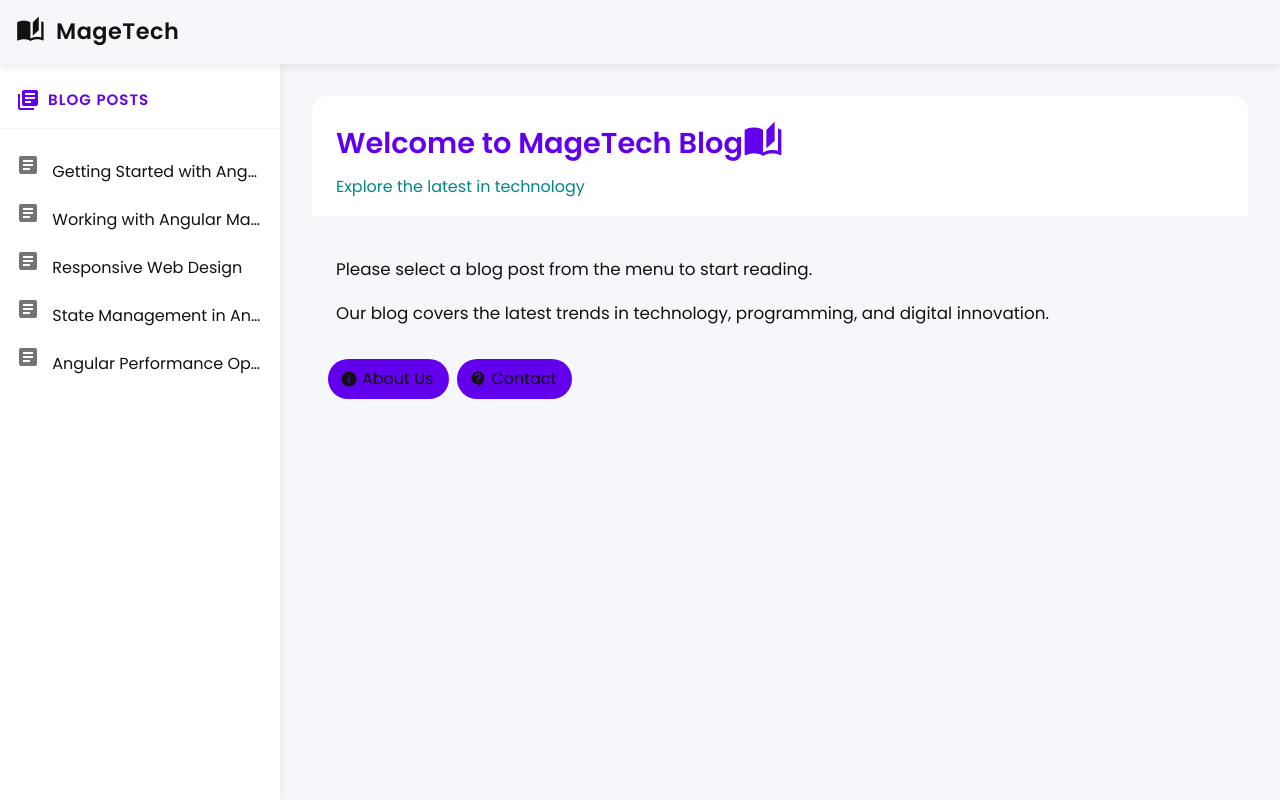
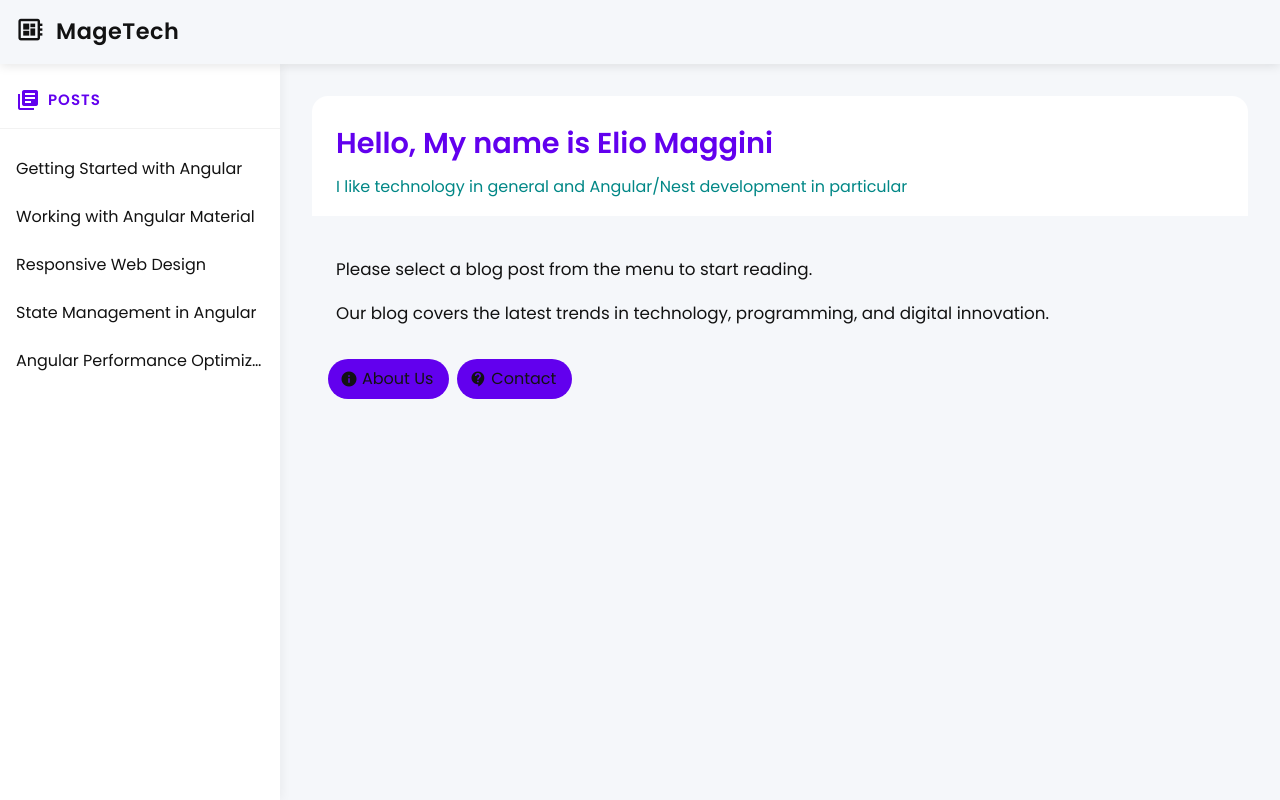
Before and after one commit to emaggini-1/magetech-ai-vibe, an Angular app: page / in a window 1280 px wide. Built offline with nearby package versions, Linux system fonts and the light colour scheme.

Commit message:
update of styling

```diff
--- a/src/app/app.component.html
+++ b/src/app/app.component.html
@@ -7,7 +7,7 @@
       <mat-icon>menu</mat-icon>
     </button>
   }
-  <span><mat-icon class="logo-icon">auto_stories</mat-icon> MageTech</span>
+  <span><mat-icon class="logo-icon">developer_board</mat-icon> MageTech</span>
   <span class="toolbar-spacer"></span>
 </mat-toolbar>
 
@@ -17,14 +17,13 @@
     [opened]="!(isHandset$ | async)"
     class="sidenav mat-elevation-z2">
     <div class="nav-header">
-      <mat-icon>library_books</mat-icon> Blog Posts
+      <mat-icon>library_books</mat-icon>Posts
     </div>
     <mat-nav-list>
       @for (post of blogPosts; track post) {
         <a mat-list-item
           (click)="selectPost(post)"
           [class.active]="selectedPost === post">
-          <mat-icon class="nav-icon">article</mat-icon>
           {{ post.title }}
         </a>
       }
@@ -37,7 +36,6 @@
         <mat-card class="post-card">
           <mat-card-header>
             <mat-card-title>{{ selectedPost.title }}</mat-card-title>
-            <mat-card-subtitle>Published on MageTech Blog</mat-card-subtitle>
           </mat-card-header>
           <mat-card-content>
             <div [innerHTML]="selectedPost.body"></div>
@@ -48,9 +46,8 @@
       @if (!selectedPost) {
         <mat-card class="no-post-card">
           <mat-card-header>
-            <mat-icon class="welcome-icon">auto_stories</mat-icon>
-            <mat-card-title>Welcome to MageTech Blog</mat-card-title>
-            <mat-card-subtitle>Explore the latest in technology</mat-card-subtitle>
+            <mat-card-title>Hello, My name is Elio Maggini</mat-card-title>
+            <mat-card-subtitle>I like technology in general and Angular/Nest development in particular</mat-card-subtitle>
           </mat-card-header>
           <mat-card-content>
             <p>Please select a blog post from the menu to start reading.</p>
--- a/src/index.html
+++ b/src/index.html
@@ -2,7 +2,7 @@
 <html lang="en">
 <head>
   <meta charset="utf-8">
-  <title>BlogTest2</title>
+  <title>MageTech</title>
   <base href="/">
   <meta name="viewport" content="width=device-width, initial-scale=1">
   <link rel="icon" type="image/x-icon" href="favicon.ico">
```
